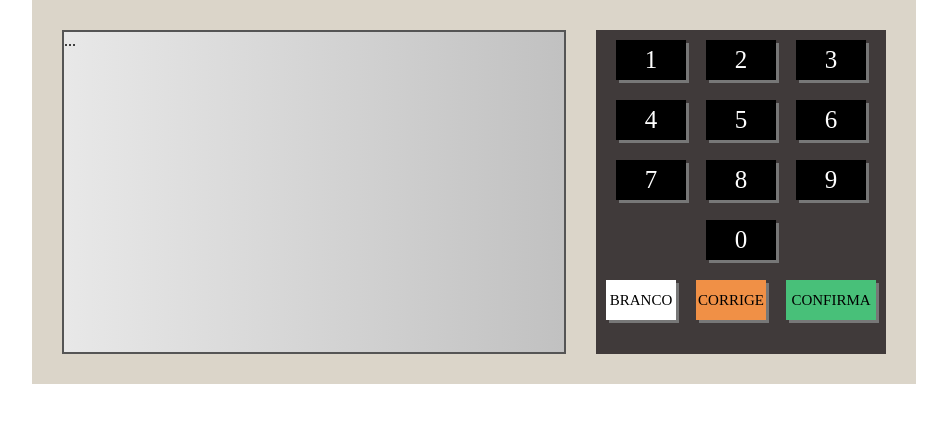
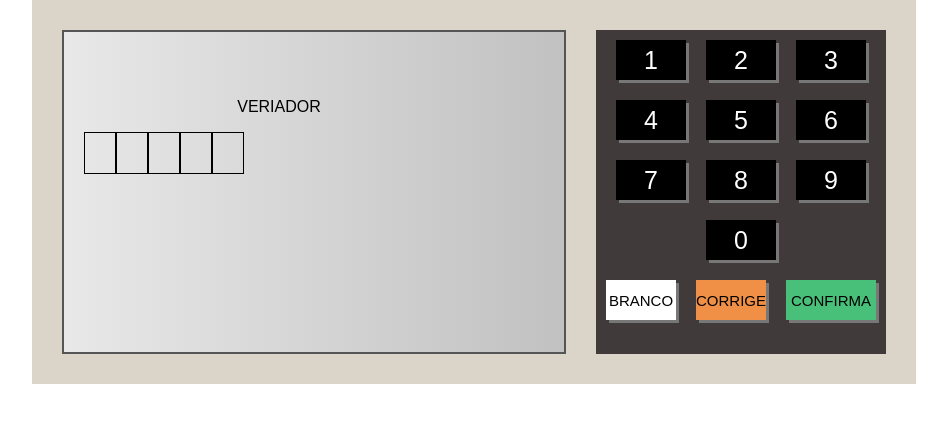
Before and after one commit to Igormarims/Urna, a plain HTML site: page index.html in a window 1280 px wide. Shown: the whole page, without its empty margins (166-1113 px from the left). Drawn offline with Linux system fonts and the light colour scheme.

Commit message:
Adicionando JavaScript ao Projeto

```diff
--- /dev/null
+++ b/etapas.js
@@ -0,0 +1,51 @@
+
+  let etapas = [
+      {
+      titulo: 'VERIADOR',
+      numero: 5,
+      candidatos: [
+          {
+              numero: 38111,
+              name: 'fulano de tal',
+              partido: 'ABC',
+              fotos:[
+              {url: '38111.jpg', legenda: 'veriador', snall: false}
+              ]
+          },
+          {
+            numero : 77222,
+            name: 'Beltrano da Silva',
+            partido: 'DEFG',
+            fotos: [
+                {url: '772222.jpg', legenda: 'Vereador'}
+            ]
+          },
+
+        ]
+      },
+          {
+            titulo: 'PREFEITO',
+            numero: 99,
+            candidatos:[
+              {
+            name: 'Ciclano',
+            partido: 'ABC',
+            vice: 'Cic',
+            fotos: [
+            {url: '99.jpg', legenda: 'perfeito'},
+            {url: '99_2.jpg', leguenda: 'Vice-prefeito', small: false}
+            ]
+          },
+          {
+            numero: 84,
+            name: 'Zulano',
+            partido: 'QWERTY',
+            vice: 'Zul',
+            fotos: [
+              {url: '84.jpg', leguenda: 'Prefeito'},
+              {url: '84.2.jpg', leguenda: 'Vice-prefeito'}
+            ]
+          },
+        ]
+      }
+    ]
--- a/index.html
+++ b/index.html
@@ -10,39 +10,74 @@
 <body>
     <div class="urna">
         <div class="tela">
-            ...
+            <div class="d-1">
+                <div class="d-1-left">
+                   <div class="d-1-1">
+                    <span>SEU VOTO PARA</span>
+                   </div>
+                   <div class="d-1-2">
+                     <span>VEREADOR</span>
+                   </div>
+                   <div class="d-1-3">
+                    <div class="numero pisca"></div>
+                    <div class="numero"></div>
+                   </div>
+                   <div class="d-1-4">
+                    Nome: Fulano de tal <br>
+                    Partido: QQQ <br>
+                    Vice-Prefeito:  Beltrano de tal <br>
+                   </div>
+                </div>
+                <div class="d-1-right">
+                    <div class="d-1-image">
+                      <img src="img/241ac08179074a6abda92e496165293a.jpg" style="width: 70px;" alt="">
+                      Prefeito
+                    </div>
+                    <div class="d-1-image">
+                      <img src="img/images.jpg" alt="" style="width: 70px;">
+                       Vice Prefeito
+                    </div>
+                  </div>
+            </div>
+            <div class="d-2">
+             Aperte a tela: </br>
+             CONFIRMA PARA CONFIRMAR este voto </br>
+             CORRIGE para REINICIAR este voto
+
+            </div>
         </div>
         <div class="teclado">
           <div class="teclado--linha">
-            <div class="teclado--botao">1</div>
-            <div class="teclado--botao">2</div>
-            <div class="teclado--botao">3</div>
+            <div class="teclado--botao" onclick="clicou('1')">1</div>
+            <div class="teclado--botao" onclick="clicou('2')">2</div>
+            <div class="teclado--botao" onclick="clicou('3')">3</div>
           </div>
 
           <div class="teclado--linha">
-            <div class="teclado--botao">4</div>
-            <div class="teclado--botao">5</div>
-            <div class="teclado--botao">6</div>
+            <div class="teclado--botao" onclick="clicou('4')">4</div>
+            <div class="teclado--botao" onclick="clicou('5')">5</div>
+            <div class="teclado--botao" onclick="clicou('6')">6</div>
           </div>
 
           <div class="teclado--linha">
-            <div class="teclado--botao">7</div>
-            <div class="teclado--botao">8</div>
-            <div class="teclado--botao">9</div>
+            <div class="teclado--botao" onclick="clicou('7')">7</div>
+            <div class="teclado--botao" onclick="clicou('8')">8</div>
+            <div class="teclado--botao" onclick="clicou('9')">9</div>
           </div>
 
           <div class="teclado--linha">
-            <div class="teclado--botao">0</div>
+            <div class="teclado--botao" onclick="clicou('0')">0</div>
 
         </div>
             <div class="teclado--linha">
-                <div class="teclado--botao botao--branco">BRANCO</div>
-                <div class="teclado--botao botao--corrige">CORRIGE</div>
-                <div class="teclado--botao botao--confirma">CONFIRMA</div>
+                <div class="teclado--botao botao--branco" onclick="branco()">BRANCO</div>
+                <div class="teclado--botao botao--corrige" onclick="corrige()">CORRIGE</div>
+                <div class="teclado--botao botao--confirma" onclick="confirma()">CONFIRMA</div>
               </div>
 
 
     </div>
-
+    <script src="etapas.js"></script>
+    <script src="script.js"></script>
 </body>
 </html>
--- a/script.js
+++ b/script.js
@@ -0,0 +1,43 @@
+
+let seuVotoPara = document.querySelector('.d-1-1 span');
+let cargo = document.querySelector('.d-1-2 span');
+let descricao = document.querySelector('.d-1-4');
+let aviso = document.querySelector('.d-2');
+let lateral = document.querySelector('.d-1-right');
+let numeros = document.querySelector('.d-1-3');
+
+let etapaAtual = 0;
+
+function comecarEtapa(){
+    let etapa = etapas[etapaAtual];
+    let numeroHtml = '';
+
+    for(let i = 0; i < etapa.numero; i++){
+         numeroHtml += '<div class="numero"></div>';
+    }
+
+    seuVotoPara.style.display = "none";
+    cargo.innerHTML = etapa.titulo;
+    descricao.innerHTML = '';
+    aviso.style.display = 'none';
+    lateral.innerHTML = '';
+    numeros.innerHTML = numeroHtml;
+}
+
+function clicou(n){
+    alert(n)
+}
+
+function branco(){
+
+}
+
+function corrige(){
+
+}
+
+function confirma(){
+
+}
+
+comecarEtapa();
--- a/style.css
+++ b/style.css
@@ -1,8 +1,16 @@
+@keyframes pisca {
+    0%{opacity: 0.2;}
+    50% {opacity: 1;}
+    100% {opacity: 0.2;}
+}
+
 body{
     margin: 0;
     display: flex;
     justify-content: center;
     align-items: center;
+    font-family: Arial, Helvetica, sans-serif;
+
 }
 
 .urna{
@@ -17,6 +25,9 @@ body{
     background: linear-gradient(to right, #E8E8E8, #c1c1c1);
     margin-right: 30px;
     border: 2px solid #555;
+    display: flex;
+    flex-direction: column;
+
 
 }
 
@@ -59,3 +70,71 @@ body{
     font-size: 15px;
     width: 90px;
 }
+
+.d-1{
+  flex: 1;
+  display: flex;
+}
+
+.d-2{
+
+   height: 50px;
+   font-size: 14px;
+   border-top:  2px solid #000;
+   padding-left: 10px;
+}
+
+.d-1-left {
+    /* border: 1px solid red; */
+    flex: 1;
+    display: flex;
+    flex-direction: column;
+    padding-left: 20px;
+}
+
+.d-1-1{
+    height: 50px;
+    /* background-color: red; */
+    display: flex;
+    align-items: center;
+
+}
+ .d-1-2{
+    height: 50px;
+    /* background-color: green; */
+    display: flex;
+    align-items: center;
+    justify-content: center;
+}
+
+.d-1-3{
+    height: 50px;
+    /* background-color: blue; */
+}
+
+.numero {
+    display: inline-block;
+    width: 30px;
+    height: 40px;
+    border: 1px solid #000;
+    text-align: center;
+    line-height: 40px;
+    font-size: 25px;
+}
+.pisca{
+    animation-name: pisca;
+    animation-duration: 1s;
+    animation-iteration-count: infinite;
+}
+
+
+.d-1-4{
+    /* background-color: pink; */
+    flex: 1;
+    line-height: 30px;
+}
+
+
+.d-1-right{
+   width: 90px;
+}
```
Also changed, not shown: img/241ac08179074a6abda92e496165293a.jpg (added), img/fotos-3x4-02.jpg (added), img/images.jpg (added), img/transferir (1).jpg (added), img/transferir.jpg (added).
